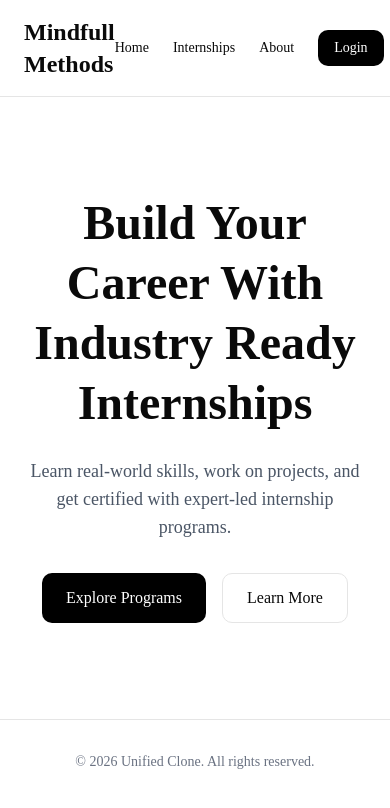
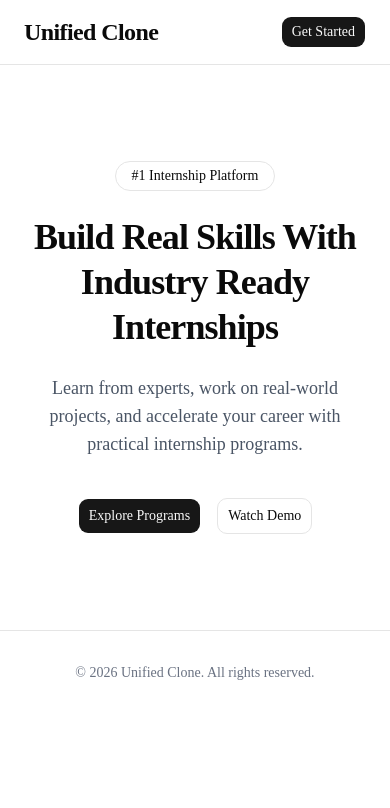
Before and after one commit to mindfullmethods/mindfull-methods, a Next.js app: page / in a window 390 px wide. Shown: the top 808 px of the page. Built offline with nearby package versions, Linux system fonts and the light colour scheme.

Commit message:
Added reusable UI system and responsive improvements

```diff
--- a/package.json
+++ b/package.json
@@ -12,6 +12,7 @@
     "@supabase/supabase-js": "^2.105.4",
     "class-variance-authority": "^0.7.1",
     "clsx": "^2.1.1",
+    "framer-motion": "^12.39.0",
     "lucide-react": "^1.16.0",
     "next": "16.2.6",
     "radix-ui": "^1.4.3",
--- a/src/app/page.tsx
+++ b/src/app/page.tsx
@@ -1,6 +1,8 @@
 import Footer from "@/components/components/landing/Footer.tsx/Footer";
 import Hero from "@/components/components/landing/Hero.tsx/Hero";
+import Internships from "@/components/components/landing/Internships";
 import Navbar from "@/components/components/landing/Navbar.tsx/Navbar";
+import Stats from "@/components/components/landing/Stats";
 
 export default function HomePage() {
   return (
--- a/src/components/components/landing/Hero.tsx/Hero.tsx
+++ b/src/components/components/landing/Hero.tsx/Hero.tsx
@@ -1,24 +1,34 @@
+import { Button } from "@/components/ui/button";
+import Container from "@/components/ui/Container";
+import Section from "@/components/ui/Section";
+
 export default function Hero() {
   return (
-    <section className="mx-auto flex max-w-7xl flex-col items-center px-6 py-24 text-center">
-      <h1 className="max-w-4xl text-5xl font-bold leading-tight">
-        Build Your Career With Industry Ready Internships
-      </h1>
+    <Section className="relative overflow-hidden">
+      <Container className="flex flex-col items-center text-center">
+        <span className="rounded-full border px-4 py-1 text-sm font-medium">
+          #1 Internship Platform
+        </span>
 
-      <p className="mt-6 max-w-2xl text-lg text-gray-600">
-        Learn real-world skills, work on projects, and get certified with
-        expert-led internship programs.
-      </p>
+        <h1 className="mt-6 max-w-5xl text-4xl md:text-6xl font-bold leading-tight tracking-tight">
+          Build Real Skills With Industry Ready Internships
+        </h1>
 
-      <div className="mt-8 flex gap-4">
-        <button className="rounded-lg bg-black px-6 py-3 text-white">
-          Explore Programs
-        </button>
+        <p className="mt-6 max-w-2xl text-lg text-gray-600">
+          Learn from experts, work on real-world projects, and accelerate your
+          career with practical internship programs.
+        </p>
 
-        <button className="rounded-lg border px-6 py-3">
-          Learn More
-        </button>
-      </div>
-    </section>
+        <div className="mt-10 flex flex-wrap items-center justify-center gap-4">
+          <Button size="lg">
+            Explore Programs
+          </Button>
+
+          <Button variant="outline" size="lg">
+            Watch Demo
+          </Button>
+        </div>
+      </Container>
+    </Section>
   );
 }
--- /dev/null
+++ b/src/components/components/landing/Internships.tsx
@@ -0,0 +1,53 @@
+const internships = [
+  {
+    title: "Frontend Development",
+    description: "Learn React, Next.js, and Tailwind CSS.",
+  },
+  {
+    title: "UI/UX Design",
+    description: "Master Figma and modern design systems.",
+  },
+  {
+    title: "Data Science",
+    description: "Work with Python and machine learning.",
+  },
+];
+
+export default function Internships() {
+  return (
+    <section className="mx-auto max-w-7xl px-6 py-24">
+      <div className="mb-12 text-center">
+        <h2 className="text-5xl font-bold tracking-tight">
+          Popular Internships
+        </h2>
+
+        <p className="mt-4 text-gray-600">
+          Explore our most in-demand internship programs.
+        </p>
+      </div>
+
+      <div className="grid gap-8 md:grid-cols-3">
+        {internships.map((item) => (
+          <div
+            key={item.title}
+            className="rounded-2xl border p-6 transition hover:-translate-y-1 hover:shadow-xl"
+          >
+            <div className="mb-4 h-40 rounded-xl bg-gray-100"></div>
+
+            <h3 className="text-2xl font-semibold">
+              {item.title}
+            </h3>
+
+            <p className="mt-3 text-gray-600">
+              {item.description}
+            </p>
+
+            <button className="mt-6 rounded-lg bg-black px-5 py-2 text-white">
+              Learn More
+            </button>
+          </div>
+        ))}
+      </div>
+    </section>
+  );
+}
--- a/src/components/components/landing/Navbar.tsx/Navbar.tsx
+++ b/src/components/components/landing/Navbar.tsx/Navbar.tsx
@@ -1,27 +1,36 @@
+import { Button } from "@/components/ui/button";
+import Container from "@/components/ui/Container";
+
 export default function Navbar() {
-    return(
-        <nav className="w-full border-b">
-            <div className="mx-auto flex max-w-7xl items-center justify-between px-6 py-4">
-                <h1 className="text-2xl font-bold">Mindfull Methods</h1>
+  return (
+    <nav className="sticky top-0 z-50 border-b bg-white/80 backdrop-blur-md">
+      <Container className="flex items-center justify-between py-4">
+        <h1 className="text-2xl font-bold tracking-tight">
+          Unified Clone
+        </h1>
 
-                <div className="flex items-center gap-6">
-                    <a href="#" className="text-sm font-medium">
+        <div className="hidden items-center gap-8 md:flex">
+          <a href="#" className="text-sm font-medium hover:text-gray-500">
             Home
           </a>
 
-                    <a href="#" className="text-sm font-medium">
+          <a href="#" className="text-sm font-medium hover:text-gray-500">
             Internships
           </a>
 
-                    <a href="#" className="text-sm font-medium">
+          <a href="#" className="text-sm font-medium hover:text-gray-500">
             About
           </a>
 
-                    <button className="rounded-lg bg-black px-4 py-2 text-sm text-white">
-                        Login
-                    </button>
+          <a href="#" className="text-sm font-medium hover:text-gray-500">
+            Contact
+          </a>
         </div>
-            </div>
+
+        <Button>
+          Get Started
+        </Button>
+      </Container>
     </nav>
   );
 }
--- /dev/null
+++ b/src/components/components/landing/Stats.tsx
@@ -0,0 +1,27 @@
+export default function Stats() {
+  return (
+    <section className="border-y bg-gray-50">
+      <div className="mx-auto grid max-w-7xl grid-cols-2 gap-8 px-6 py-16 md:grid-cols-4">
+        <div>
+          <h2 className="text-4xl font-bold">10K+</h2>
+          <p className="mt-2 text-gray-600">Students Enrolled</p>
+        </div>
+
+        <div>
+          <h2 className="text-4xl font-bold">500+</h2>
+          <p className="mt-2 text-gray-600">Internships</p>
+        </div>
+
+        <div>
+          <h2 className="text-4xl font-bold">95%</h2>
+          <p className="mt-2 text-gray-600">Completion Rate</p>
+        </div>
+
+        <div>
+          <h2 className="text-4xl font-bold">4.9★</h2>
+          <p className="mt-2 text-gray-600">Student Rating</p>
+        </div>
+      </div>
+    </section>
+  );
+}
--- /dev/null
+++ b/src/components/ui/Container.tsx
@@ -0,0 +1,17 @@
+import { ReactNode } from "react";
+
+interface ContainerProps {
+  children: ReactNode;
+  className?: string;
+}
+
+export default function Container({
+  children,
+  className = "",
+}: ContainerProps) {
+  return (
+    <div className={`mx-auto max-w-7xl px-6 ${className}`}>
+      {children}
+    </div>
+  );
+}
--- /dev/null
+++ b/src/components/ui/Section.tsx
@@ -0,0 +1,17 @@
+import { ReactNode } from "react";
+
+interface SectionProps {
+  children: ReactNode;
+  className?: string;
+}
+
+export default function Section({
+  children,
+  className = "",
+}: SectionProps) {
+  return (
+    <section className={`py-24 ${className}`}>
+      {children}
+    </section>
+  );
+}
```
Also changed, not shown: 1 other file (tests, documents, lock files or other folders). Lines whose indentation alone changed are shown as unchanged.
